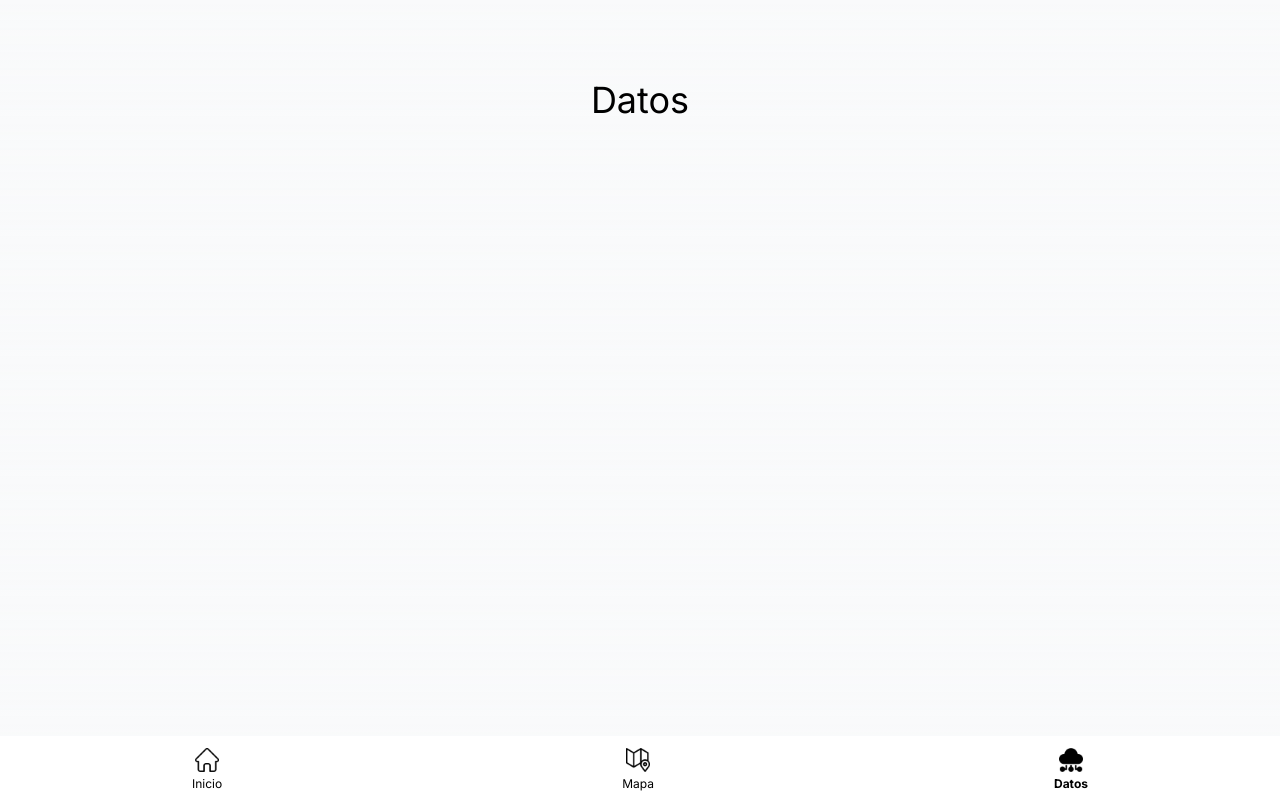
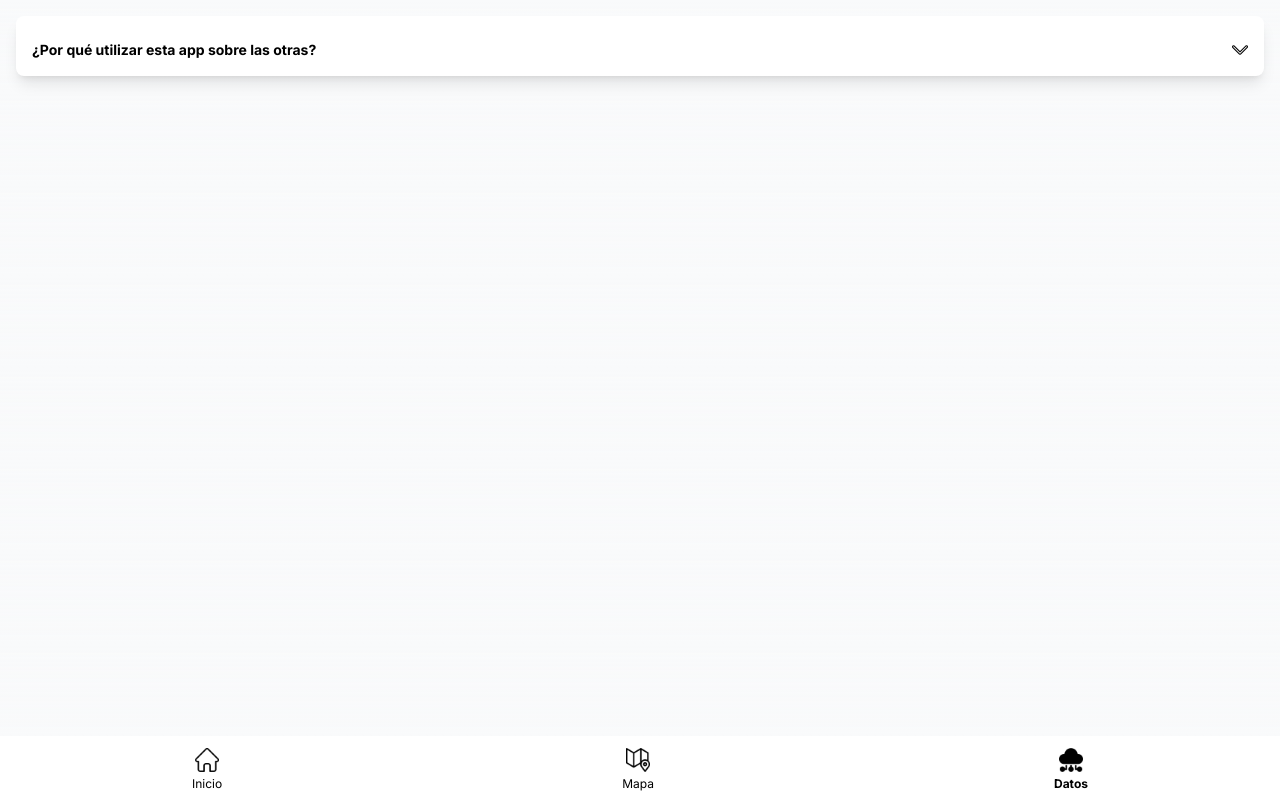
Before and after one commit to edgargutgzz/calidadaire, a Next.js app: page /datos in a window 1280 px wide. Built offline with nearby package versions, Linux system fonts and the light colour scheme.

Commit message:
dropdown

```diff
--- a/app/datos/page.js
+++ b/app/datos/page.js
@@ -1,10 +1,35 @@
+"use client";
+
+import { useState } from 'react';
 import Navbar from '../../components/navbar';
 
 export default function Index() {
+  const [isOpen, setIsOpen] = useState(false);
+
+  const toggleOpen = () => {
+    setIsOpen(!isOpen);
+  };
+
   return (
     <div>
       <Navbar currentPage="datos" />
-      <h1 className="text-4xl text-center mt-20">Datos</h1>
+      <div className="mx-4 mb-2 pt-4">
+        <div className="bg-white rounded-lg shadow-lg p-4 mb-4">
+          <div onClick={toggleOpen} className="mt-2 text-sm font-bold cursor-pointer flex justify-between items-center">
+            <p>¿Por qué utilizar esta app sobre las otras?</p>
+            <img
+              src={isOpen ? "/up-arrow.png" : "/down-arrow.png"}
+              alt="toggle"
+              className="h-4 w-4"
+            />
+          </div>
+          {isOpen && (
+            <p className="mt-2 text-sm">
+              Esta app es la única que te permite saber si puedes salir a correr o andar en bici, si puedes llevar a tus hijos o a tus padres a un parque, o si puedes hacer un picnic en el parque. Todo esto basado en la calidad del aire en tu ciudad.
+            </p>
+          )}
+        </div>
+      </div>
     </div>
   );
 }
```
Also changed, not shown: public/down-arrow.png (added).
